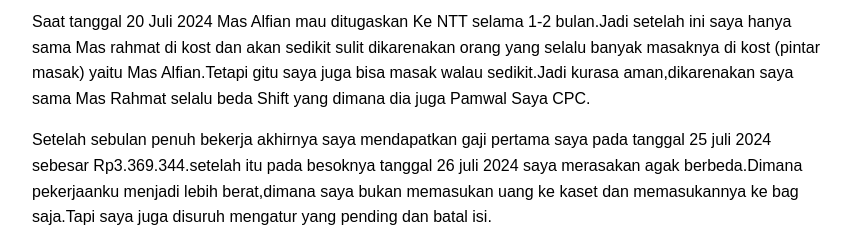
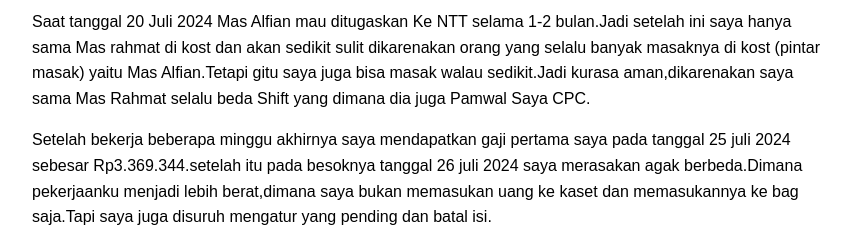
Before and after one commit to RisBrine404/story.job, a plain HTML site: page article.html in a window 1280 px wide. Shown: the part 4220-4463 px from the top of the page, without its empty margins (208-1067 px from the left). Drawn offline with Linux system fonts and the light colour scheme.

Commit message:
Update article.html

```diff
--- a/article.html
+++ b/article.html
@@ -78,7 +78,7 @@
     <p>Hari ke-13 tanggal 17 juli 2024 saya libur hari ke dua dimana setelah berkunjung dari pantai lalu setelah sholat magrib dan isya' serta selesai makan saya mencoba untuk tidur.sebab saya selama ini tidak tidur malam walaupun hari pertama libur ada waktu senggang malamnya.dan saat bangun saya lihat jam pukul 22.15.dan saya mencoba tidur lagi.</p>
     <p>Setelah itu saya bangun dengan berfikir ini pasti dekat waktu subuh,tapi saya lihat masih jam 22.30.setelah itu tidur lagi trus bangun lagi di jam 22.50.padahal ini kesempatan untuk tidur tapi setelah itu saya tidak bisa tidur lagi.yah jadi saya membuka hp lalu saya mulai coding website lagi untuk menyempurnakan halaman web saya hingga menjelang subuh.</p>
     <p>Saat tanggal 20 Juli 2024 Mas Alfian mau ditugaskan Ke NTT selama 1-2 bulan.Jadi setelah ini saya hanya sama Mas rahmat di kost dan akan sedikit sulit dikarenakan orang yang selalu banyak masaknya di kost (pintar masak) yaitu Mas Alfian.Tetapi gitu saya juga bisa masak walau sedikit.Jadi kurasa aman,dikarenakan saya sama Mas Rahmat selalu beda Shift yang dimana dia juga Pamwal Saya CPC.</p>
-    <p>Setelah sebulan penuh bekerja akhirnya saya mendapatkan gaji pertama saya pada tanggal 25 juli 2024 sebesar Rp3.369.344.setelah itu pada besoknya tanggal 26 juli 2024 saya merasakan agak berbeda.Dimana pekerjaanku menjadi lebih berat,dimana saya bukan memasukan uang ke kaset dan memasukannya ke bag saja.Tapi saya juga disuruh mengatur yang pending dan batal isi.</p>
+    <p>Setelah bekerja beberapa minggu akhirnya saya mendapatkan gaji pertama saya pada tanggal 25 juli 2024 sebesar Rp3.369.344.setelah itu pada besoknya tanggal 26 juli 2024 saya merasakan agak berbeda.Dimana pekerjaanku menjadi lebih berat,dimana saya bukan memasukan uang ke kaset dan memasukannya ke bag saja.Tapi saya juga disuruh mengatur yang pending dan batal isi.</p>
     <p>Sampai besoknya Hari ke-23 tanggal 27 juli 2024 saya juga mengatur tugas kerja yang dimana mengatur pemberangkatan uang saat waktu pagi,serta mengatur sama seperti kemarin yaitu trip yang pending dan yang pengalihan bahkan juga mengerjakan membuat seal kaset sama seal bag dengan satu hari kerja pada waktu itu.Dan yah saya juga pernah menghitung uang yang dikembalikan.</p>
     <p>Saya berasumsi bahwa bila saya cuma mengandalkan pekerjaan ini saya tidak akan bisa menikmati waktu lebih dan sulit mendapatkan income untuk kedepannya.maka saya ingin menghasilkan uang dari internet,yang pastinya halal.jadi saya akan memulai entah membuat channel YouTube or Instagram ataupun jualan produk digital yang mana cuma membutuhkan modal tidak terlalu banyak.Maka saya akan memanfaatkan hasil gaji untuk upgrade diri.</p>
     <p>Hari ke-24 tanggal 28 juli 2024 saat saya pulang kerja shift malam,saya teringat Mas Ajik yang saya temui di Masjid saat Jum'atan.Dia juga bilang tim hadroh ataupun banjarinya masih memerlukan biaya.jadi ya tidak ada salahnya saya menyumbang.Jadi saya menyumbang walaupun tidak banyak sebesar Rp106.000 saya merasa lega saat bisa membantu orang lain.seperti halnya saya juga mampir ke warung dan ada nenek yang mau bayar tapi tidak ada uang.jadi saya bayarin walaupun cuma 3.000 (^-^).</p>
```
